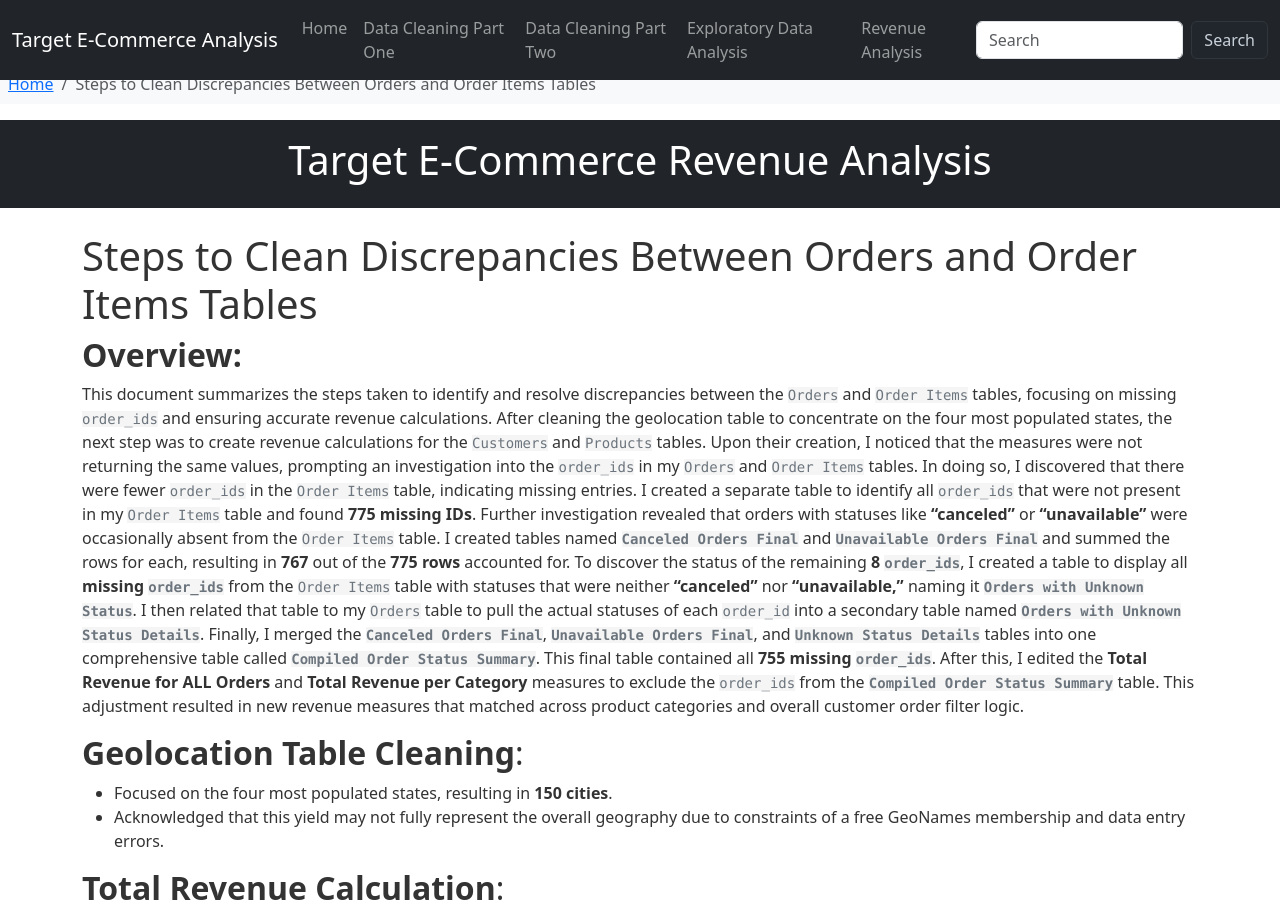
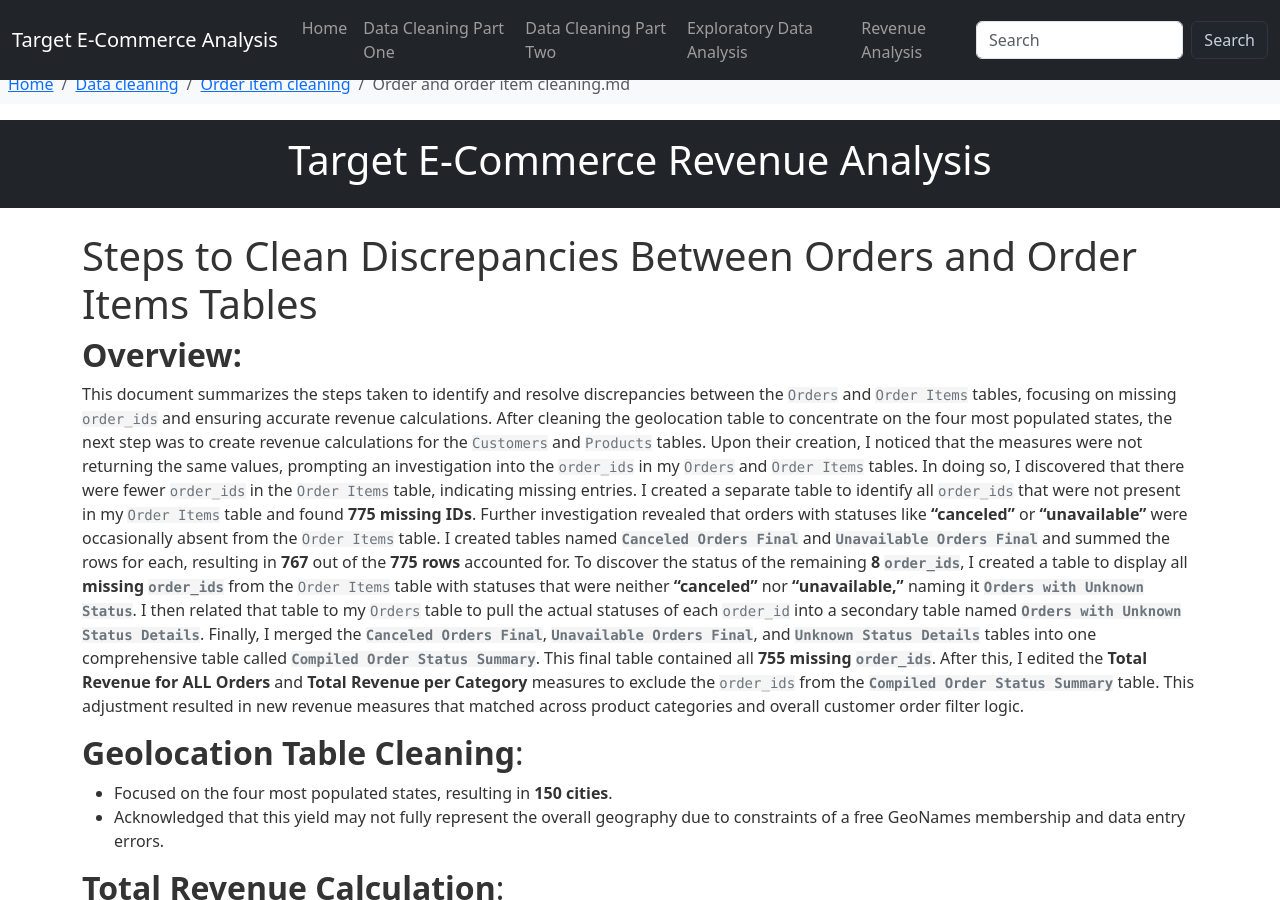
Before and after one commit to MelodicMetrics/Target-ECommerce-Revenue-Analysis, a Jekyll site: the page built from data-cleaning/order-item-cleaning/order-and-order-item-cleaning.md, in a window 1280 px wide and 900 px high. Built offline with Jekyll 4.4.1, drawn with Linux system fonts in a browser that asks for light colours; nearby versions of some CDN libraries; our own code applies the rules of GitHub Pages for plain Markdown files.

Commit message:
Update default.html
Added full page paths for breadcrumbs and tried to fix folder references for sticky nav bar.

```diff
--- a/_layouts/default.html
+++ b/_layouts/default.html
@@ -28,10 +28,10 @@
                     <li class="nav-item">
                         <a class="nav-link" href="/data-cleaning/index.md/">Data Cleaning Part One</a>
                     <li class="nav-item">
-                        <a class="nav-link" href="/data-cleaning-part-two/index.md/">Data Cleaning Part Two</a>
+                        <a class="nav-link" href="Target-ECommerce-Revenue-Analysis/data-cleaning-part-two/index.md/">Data Cleaning Part Two</a>
                     </li>
                     <li class="nav-item">
-                        <a class="nav-link" href="/EDA/index.md">Exploratory Data Analysis</a>
+                        <a class="nav-link" href="Target-ECommerce-Revenue-Analysis/EDA/index.md">Exploratory Data Analysis</a>
                     </li>
                     <li class="nav-item">
                         <a class="nav-link" href="/revenue-analysis/">Revenue Analysis</a>
@@ -48,20 +48,28 @@
    <!-- Breadcrumbs -->
 <nav aria-label="breadcrumb" style="margin-top: 4rem;">
     <ol class="breadcrumb bg-light p-2">
+        <!-- Home link -->
         <li class="breadcrumb-item"><a href="/">Home</a></li>
-            {% if page.breadcrumbs %}
-                {% for breadcrumb in page.breadcrumbs %}
+
+        <!-- Dynamic Breadcrumb Logic -->
+        {% assign path_parts = page.path | split: '/' %}
+        {% assign accumulated_path = "" %}
+
+        {% for part in path_parts %}
+            {% assign accumulated_path = accumulated_path | append: "/" | append: part %}
             {% if forloop.last %}
-                        <li class="breadcrumb-item active" aria-current="page">{{ breadcrumb.title }}</li>
+                <!-- Current page (active, no link) -->
+                <li class="breadcrumb-item active" aria-current="page">{{ part | replace: "-", " " | capitalize }}</li>
             {% else %}
-                        <li class="breadcrumb-item"><a href="{{ breadcrumb.url }}">{{ breadcrumb.title }}</a></li>
+                <!-- Intermediate folders (linked) -->
+                <li class="breadcrumb-item">
+                    <a href="{{ accumulated_path | relative_url }}">{{ part | replace: "-", " " | capitalize }}</a>
+                </li>
             {% endif %}
         {% endfor %}
-            {% else %}
-                <li class="breadcrumb-item active" aria-current="page">{{ page.title }}</li>
-            {% endif %}
     </ol>
 </nav>
+
 
     <!-- Header Section -->
     <header class="bg-dark text-white text-center py-3">
```
Lines whose indentation alone changed are shown as unchanged.
